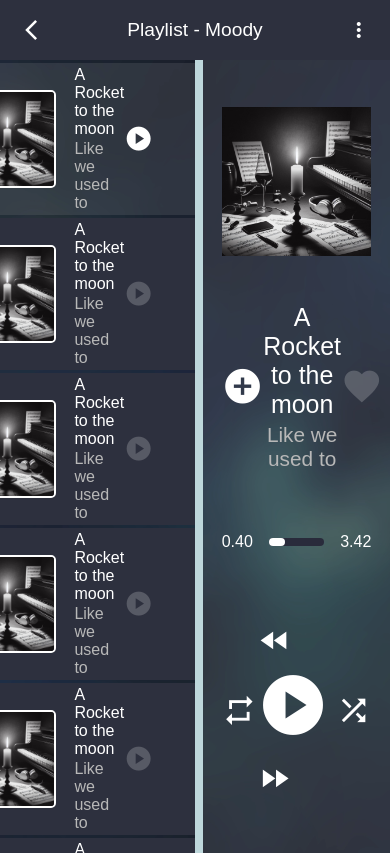
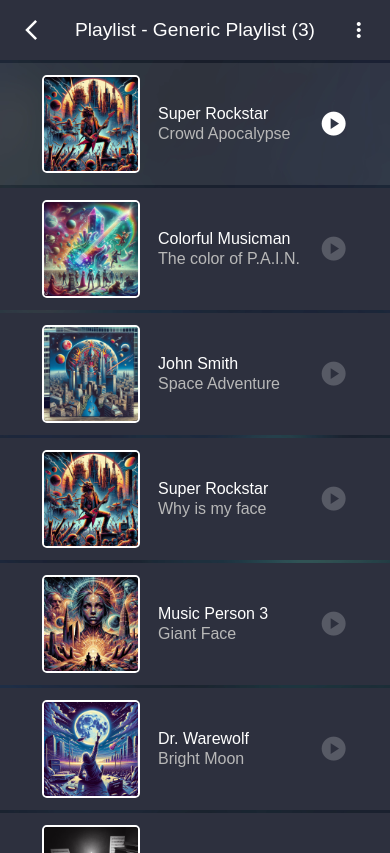
Before and after one commit to ProgrammerMarcus/lexicon-media-player, a plain HTML site: page index.html in a window 390 px wide. Drawn offline with Linux system fonts and the light colour scheme.

Commit message:
Diversified placeholders, css fixes, partial mobile 'support'"

```diff
--- a/index.html
+++ b/index.html
@@ -13,7 +13,7 @@
   <body>
     <nav class="navbar">
       <span class="material-icons">arrow_back_ios_new</span>
-      <p>Playlist - Moody</p>
+      <p>Playlist - Generic Playlist (3)</p>
       <span class="material-icons">more_vert</span>
     </nav>
     <div class="root">
@@ -21,12 +21,72 @@
         <div class="info-item">
           <img
             class="info-image"
-            src="/assets/cover/greyscale.jpg"
+            src="/assets/cover/drums.jpg"
             alt="Album cover"
           />
           <div class="info">
-            <p class="info-artist">A Rocket to the moon</p>
-            <p class="info-title">Like we used to</p>
+            <p class="info-artist">Super Rockstar</p>
+            <p class="info-title">Crowd Apocalypse</p>
+          </div>
+          <span class="material-icons">play_circle</span>
+        </div>
+        <div class="info-item">
+          <img
+            class="info-image"
+            src="/assets/cover/colorful.jpg"
+            alt="Album cover"
+          />
+          <div class="info">
+            <p class="info-artist">Colorful Musicman</p>
+            <p class="info-title">The color of P.A.I.N.</p>
+          </div>
+          <span class="material-icons">play_circle</span>
+        </div>
+        <div class="info-item">
+          <img
+            class="info-image"
+            src="/assets/cover/demon.jpg"
+            alt="Album cover"
+          />
+          <div class="info">
+            <p class="info-artist">John Smith</p>
+            <p class="info-title">Space Adventure</p>
+          </div>
+          <span class="material-icons">play_circle</span>
+        </div>
+        <div class="info-item">
+          <img
+            class="info-image"
+            src="/assets/cover/drums.jpg"
+            alt="Album cover"
+          />
+          <div class="info">
+            <p class="info-artist">Super Rockstar</p>
+            <p class="info-title">Why is my face</p>
+          </div>
+          <span class="material-icons">play_circle</span>
+        </div>
+        <div class="info-item">
+          <img
+            class="info-image"
+            src="/assets/cover/future.jpg"
+            alt="Album cover"
+          />
+          <div class="info">
+            <p class="info-artist">Music Person 3</p>
+            <p class="info-title">Giant Face</p>
+          </div>
+          <span class="material-icons">play_circle</span>
+        </div>
+        <div class="info-item">
+          <img
+            class="info-image"
+            src="/assets/cover/moon.jpg"
+            alt="Album cover"
+          />
+          <div class="info">
+            <p class="info-artist">Dr. Warewolf</p>
+            <p class="info-title">Bright Moon</p>
           </div>
           <span class="material-icons">play_circle</span>
         </div>
@@ -37,92 +97,32 @@
             alt="Album cover"
           />
           <div class="info">
-            <p class="info-artist">A Rocket to the moon</p>
-            <p class="info-title">Like we used to</p>
+            <p class="info-artist">Really old person</p>
+            <p class="info-title">Like it used to be</p>
           </div>
           <span class="material-icons">play_circle</span>
         </div>
         <div class="info-item">
           <img
             class="info-image"
-            src="/assets/cover/greyscale.jpg"
+            src="/assets/cover/colorful.jpg"
             alt="Album cover"
           />
           <div class="info">
-            <p class="info-artist">A Rocket to the moon</p>
-            <p class="info-title">Like we used to</p>
+            <p class="info-artist">Colorful Musicman</p>
+            <p class="info-title">color (feat. Dr. Warewolf)</p>
           </div>
           <span class="material-icons">play_circle</span>
         </div>
         <div class="info-item">
           <img
             class="info-image"
-            src="/assets/cover/greyscale.jpg"
+            src="/assets/cover/moon.jpg"
             alt="Album cover"
           />
           <div class="info">
-            <p class="info-artist">A Rocket to the moon</p>
-            <p class="info-title">Like we used to</p>
-          </div>
-          <span class="material-icons">play_circle</span>
-        </div>
-        <div class="info-item">
-          <img
-            class="info-image"
-            src="/assets/cover/greyscale.jpg"
-            alt="Album cover"
-          />
-          <div class="info">
-            <p class="info-artist">A Rocket to the moon</p>
-            <p class="info-title">Like we used to</p>
-          </div>
-          <span class="material-icons">play_circle</span>
-        </div>
-        <div class="info-item">
-          <img
-            class="info-image"
-            src="/assets/cover/greyscale.jpg"
-            alt="Album cover"
-          />
-          <div class="info">
-            <p class="info-artist">A Rocket to the moon</p>
-            <p class="info-title">Like we used to</p>
-          </div>
-          <span class="material-icons">play_circle</span>
-        </div>
-        <div class="info-item">
-          <img
-            class="info-image"
-            src="/assets/cover/greyscale.jpg"
-            alt="Album cover"
-          />
-          <div class="info">
-            <p class="info-artist">A Rocket to the moon</p>
-            <p class="info-title">Like we used to</p>
-          </div>
-          <span class="material-icons">play_circle</span>
-        </div>
-        <div class="info-item">
-          <img
-            class="info-image"
-            src="/assets/cover/greyscale.jpg"
-            alt="Album cover"
-          />
-          <div class="info">
-            <p class="info-artist">A Rocket to the moon</p>
-            <p class="info-title">Like we used to</p>
-          </div>
-          <span class="material-icons">play_circle</span>
-        </div>
-        <div class="info-item">
-          <img
-            class="info-image"
-            src="/assets/cover/greyscale.jpg"
-            alt="Album cover"
-          />
-          <div class="info">
-            <p class="info-artist">A Rocket to the moon</p>
-            <p class="info-title">Like we used to</p>
+            <p class="info-artist">Dr. Warewolf</p>
+            <p class="info-title">Really bright moon II</p>
           </div>
           <span class="material-icons">play_circle</span>
         </div>
@@ -130,14 +130,14 @@
       <main class="player">
         <img
           class="album-image"
-          src="/assets/cover/greyscale.jpg"
+          src="/assets/cover/drums.jpg"
           alt="A generic album cover"
         />
         <div class="player-info">
           <span class="material-icons">add_circle</span>
           <div>
-            <p class="info-artist">A Rocket to the moon</p>
-            <p class="info-title">Like we used to</p>
+            <p class="info-artist">Super Rockstar</p>
+            <p class="info-title">Crowd Apocalypse</p>
           </div>
           <span class="material-icons">favorite</span>
         </div>
@@ -148,7 +148,8 @@
         </div>
         <div class="controls">
           <span class="material-icons">repeat</span>
-          <div>
+          <div class="center-buttons">
+            <!-- Should probably be actual buttons, but no js allowed so maybe not -->
             <span class="material-icons">fast_rewind</span>
             <span class="material-icons play">play_circle</span>
             <span class="material-icons">fast_forward</span>
--- a/style.css
+++ b/style.css
@@ -58,7 +58,11 @@ body {
         font-size: 2.2rem;
     }
 
-    .controls div {
+    .material-icons:last-of-type {
+        opacity: 0.2;
+    }
+
+    .center-buttons {
         display: flex;
         align-items: center;
         justify-content: center;
@@ -67,6 +71,7 @@ body {
 
     .play {
         font-size: 1.5em;
+        margin: 0 1rem;
     }
 
   }
@@ -74,6 +79,7 @@ body {
   /* Requires browser newer than August 2023 */
   .album-image {
     max-width: 80%;
+    max-height: 60%;
   }
 
   .info-title {
@@ -144,6 +150,11 @@ body {
     border-radius: 7px;
   }
 
+  .bar::-webkit-progress-inner-element {
+    background-color: white;
+    border-radius: 7px;
+  }
+
 }
 
 .tracks {
@@ -206,3 +217,12 @@ body {
     margin-top: 3px;
   }
 }
+
+@media (width < 400px) {
+    .player {
+        display: none;
+    }
+    .tracks {
+        border: none;
+    }
+}
```
Also changed, not shown: assets/cover/colorful.jpg (added), assets/cover/demon.jpg (added), assets/cover/drums.jpg (added), assets/cover/future.jpg (added), assets/cover/moon.jpg (added).
